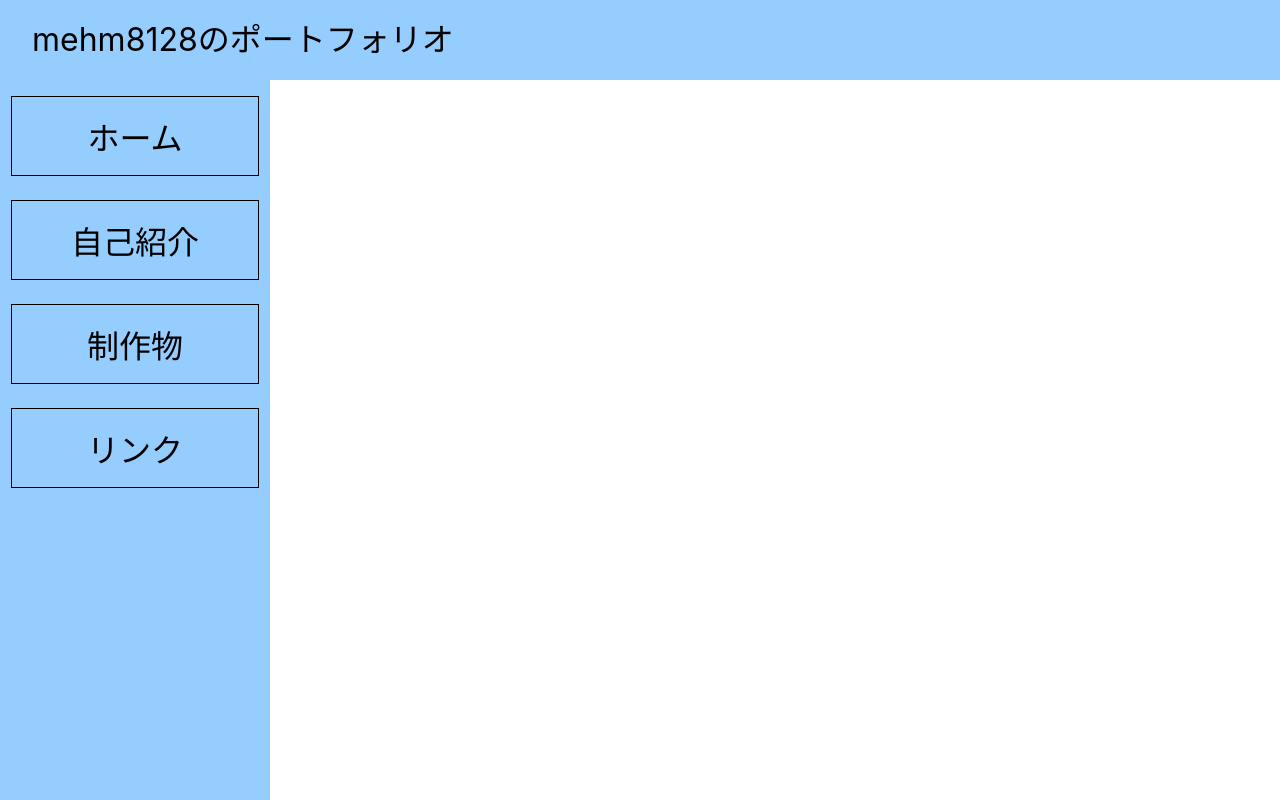
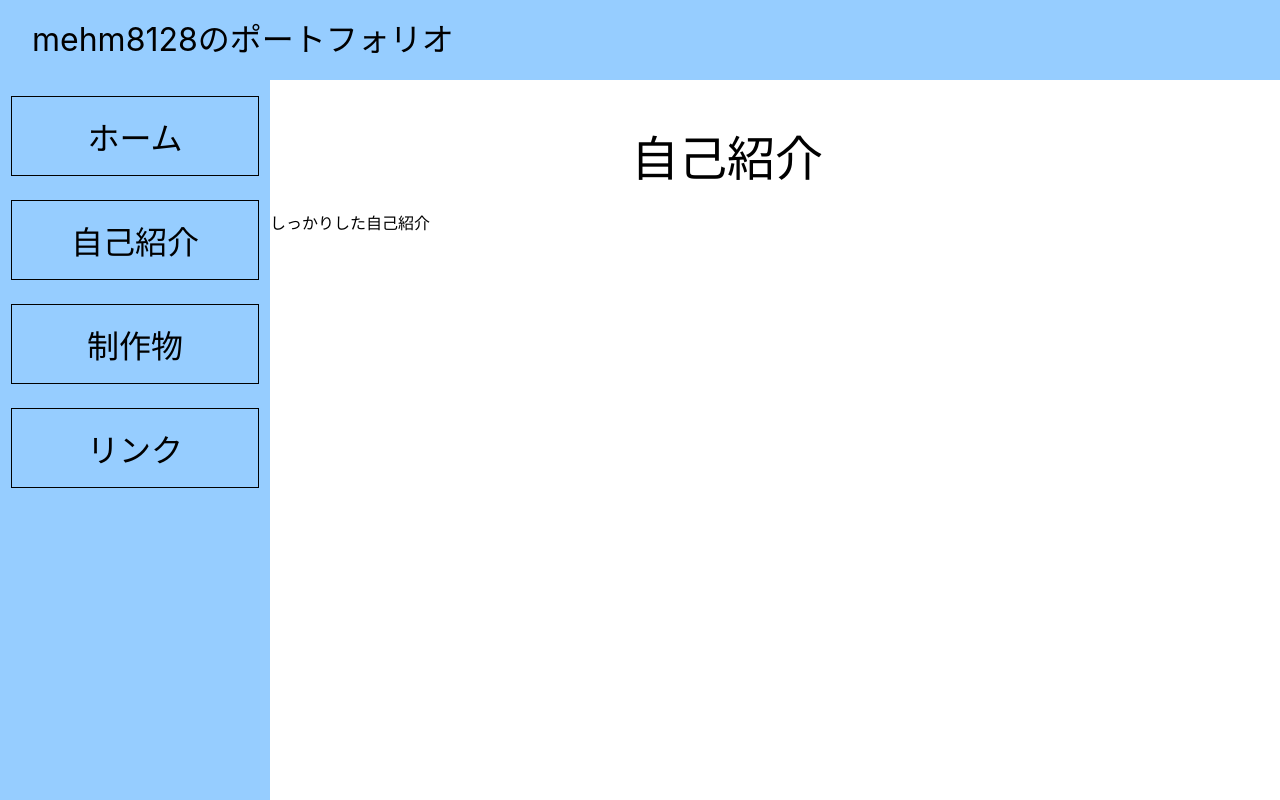
Before and after one commit to mehm8128/portfolio, a React (Create React App) app: page /introduction in a window 1280 px wide. Built offline with nearby package versions, Linux system fonts and the light colour scheme.

Commit message:
自己紹介ページ

```diff
--- a/src/pages/Introduction.module.css
+++ b/src/pages/Introduction.module.css
@@ -0,0 +1,15 @@
+.introduction {
+  width: calc(100% - 270px);
+}
+.header {
+  display: flex;
+  align-items: center;
+  margin-top: 40px;
+  width: 400px;
+  margin-right: auto;
+  margin-left: auto;
+}
+.name {
+  margin-left: 56px;
+  font-size: 48px;
+}
--- a/src/pages/Introduction.tsx
+++ b/src/pages/Introduction.tsx
@@ -1,7 +1,15 @@
 import styles from './Introduction.module.css'
 
 function Introuction() {
-  return <div className={styles.introduction}></div>
+  return (
+    <div className={styles.introduction}>
+      <div className={styles.header}>
+        <span className={styles.name}>自己紹介</span>
+      </div>
+      <br />
+      <div className={styles.text}>しっかりした自己紹介</div>
+    </div>
+  )
 }
 
 export default Introuction
--- a/src/pages/Top.module.css
+++ b/src/pages/Top.module.css
@@ -15,7 +15,7 @@
   border-radius: 50%;
 }
 .name {
-  margin-left: 56px;
+  margin-left: 40px;
   font-size: 48px;
 }
 .text {
```
